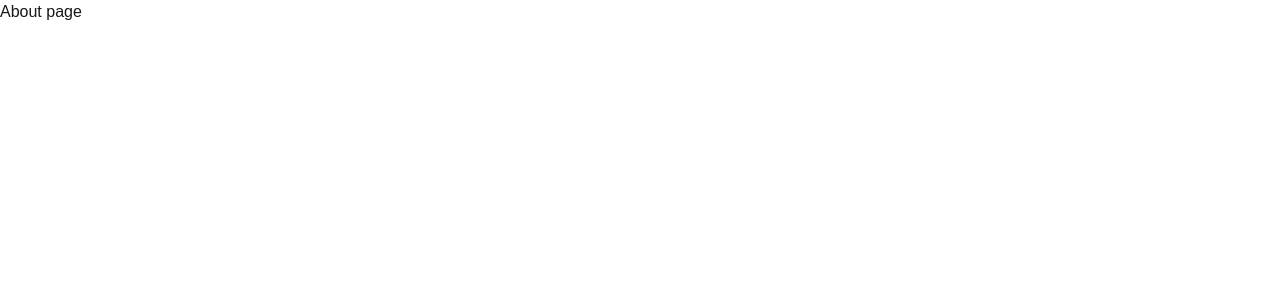
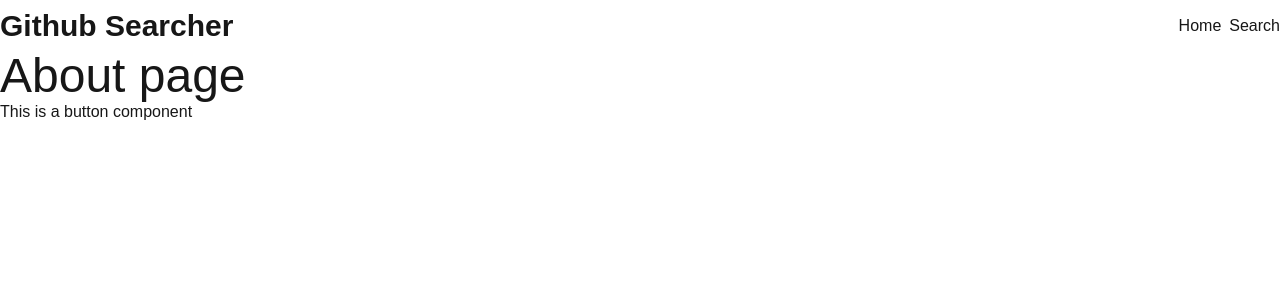
Before and after one commit to fisayo-dev/github-profile-searcher, a Next.js app: page /about in a window 1280 px wide. Shown: the top 300 px of the page. Built offline with nearby package versions, Linux system fonts and the light colour scheme.

Commit message:
creating components

```diff
--- a/app/about/page.tsx
+++ b/app/about/page.tsx
@@ -1,8 +1,14 @@
 import React from 'react'
+import Button from '@/app/components/button'
+import Header from '@/app/components/header'
 
 const page = () => {
   return (
-    <div>About page</div>
+    <>
+    <Header/>
+    <div className='text-5xl'>About page</div>
+    <Button/>
+    </>
   )
 }
 
--- /dev/null
+++ b/app/components/button.tsx
@@ -0,0 +1,10 @@
+"use client"
+import React from 'react'
+
+const app = () => {
+  return (
+    <div>This is a button component</div>
+  )
+}
+
+export default app
--- /dev/null
+++ b/app/components/header.tsx
@@ -0,0 +1,19 @@
+import React from 'react'
+
+const header = () => {
+  return (
+      <div className='mx-auto container'>
+        <div className="py-2">
+            <div className="flex items-center justify-between">
+                <h2 className="text-3xl font-bold">Github Searcher</h2>
+                <div className="flex items-center space-x-2">
+                    <a href="#" className="hover:bg-zinc-300">Home</a>
+                    <a href="#" className="hover:bg-zinc-300">Search</a>
+                  </div>
+              </div>
+          </div>
+      </div>
+  )
+}
+
+export default header
```
